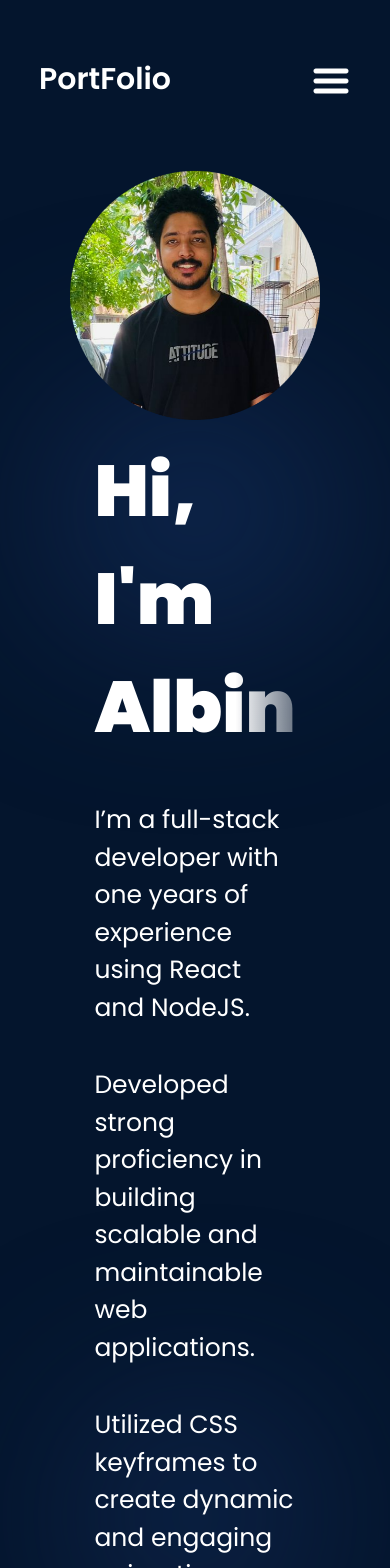
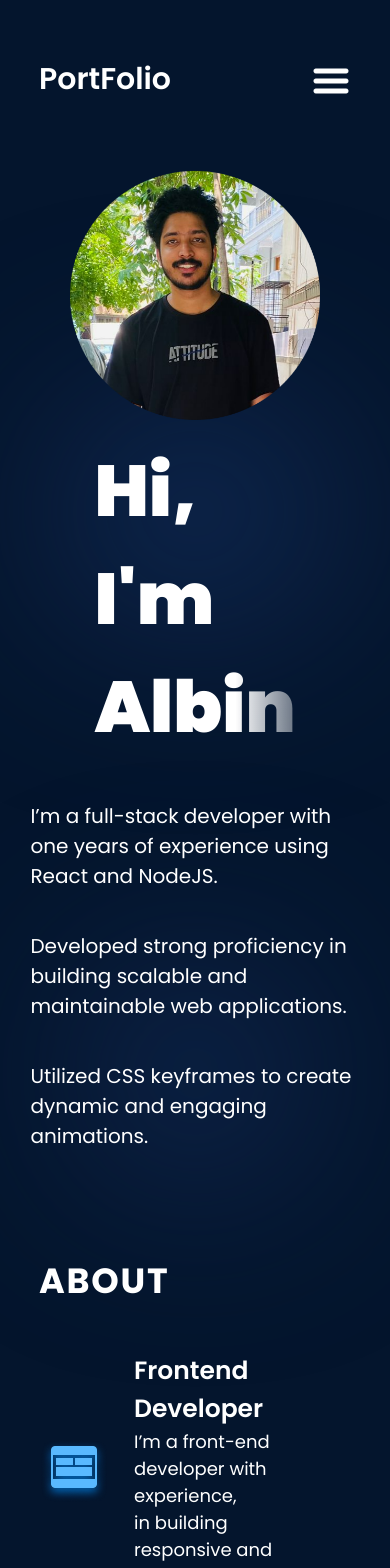
Before and after one commit to albin1616/Portfolio, a React (Create React App) app: page / in a window 390 px wide. Shown: the top 1568 px of the page. Built offline with nearby package versions, Linux system fonts and the light colour scheme; a web font is replaced by a local one.

Commit message:
fix: added padding for text

```diff
--- a/src/components/Hero/Hero.module.css
+++ b/src/components/Hero/Hero.module.css
@@ -117,6 +117,9 @@
   }
   .description {
     line-height: 1.5;
+    /* padding-right: 70px; */
+    width: 100%;
+    font-size: 20px;
   }
   .contactBtn {
     border-radius: 70px;
```
Also changed, not shown: package.json (line endings or trailing spaces).
